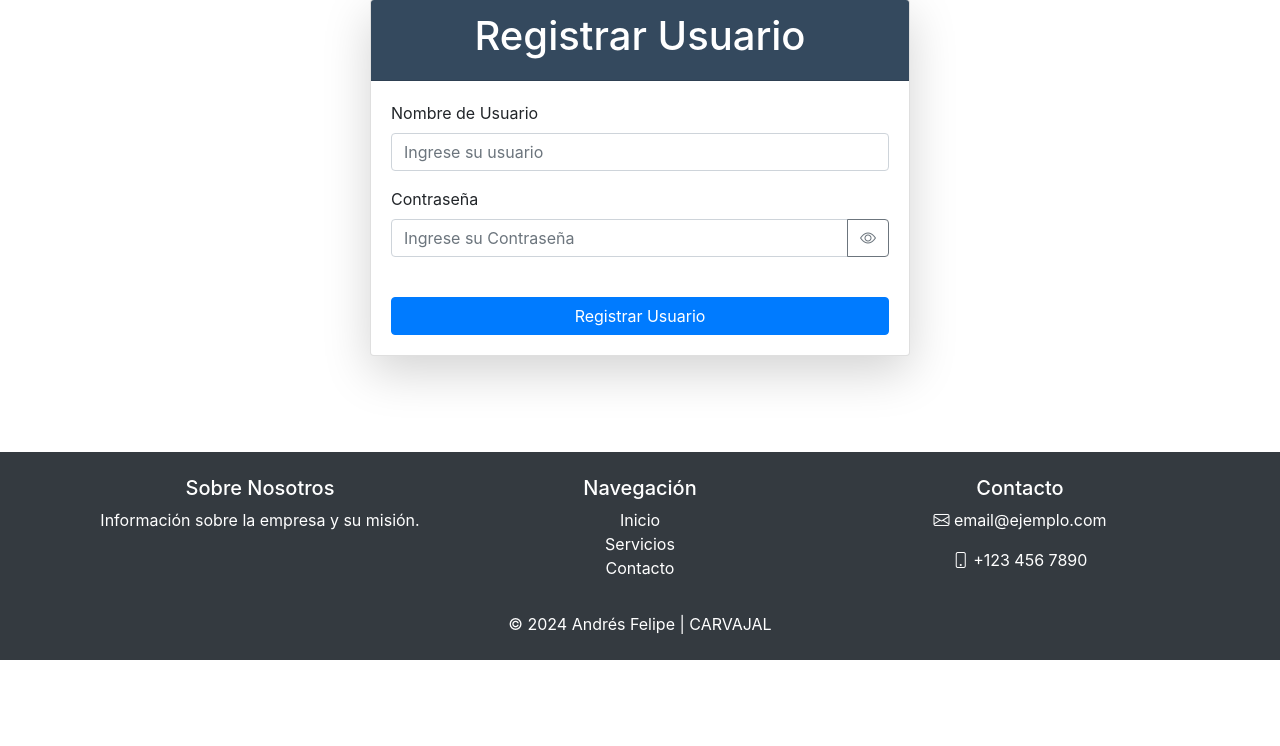
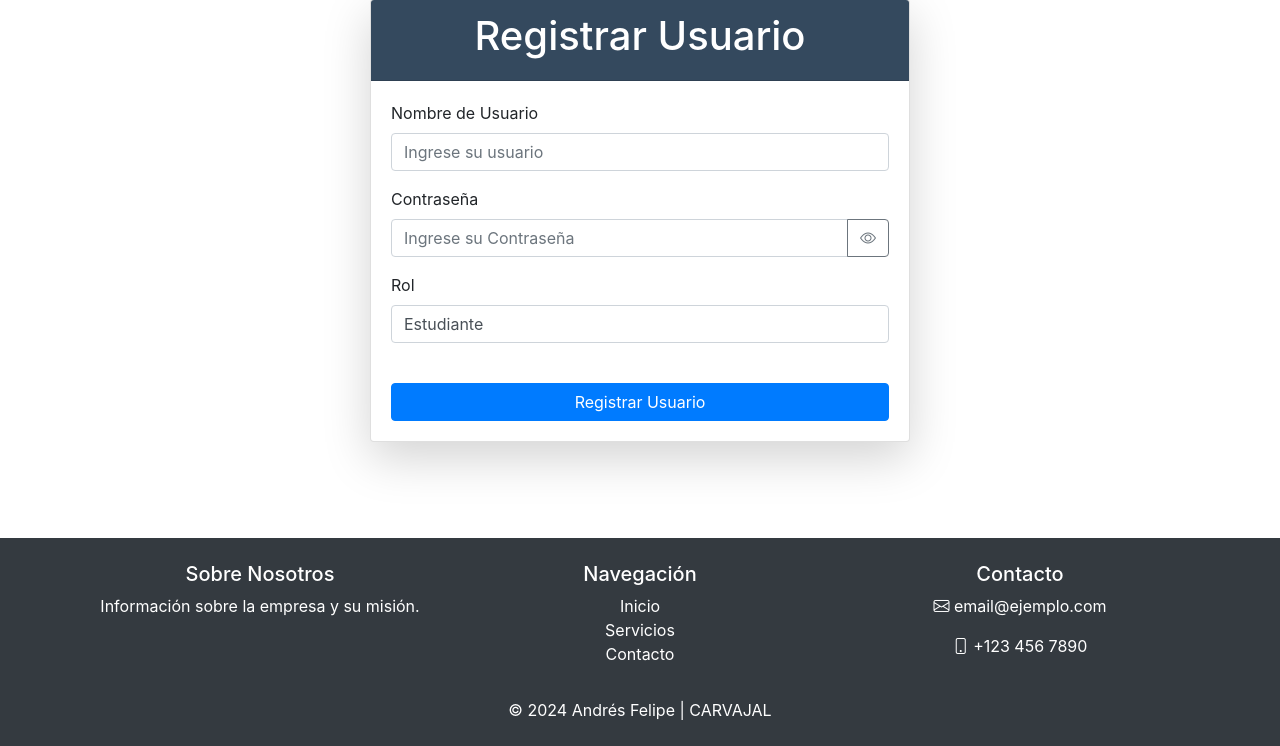
Before and after one commit to CARVAJAL2726/lista_de_tareas, a Flask app: page /register in a window 1280 px wide. Shown: the part 105-851 px from the top of the page. Before the commit the page ends 765 px from the top, so only its background shows below. Run offline with Flask 3, Linux system fonts and the light colour scheme; some libraries are stand-ins or nearby versions.

Commit message:
modifique register y cree pagina

```diff
--- a/templates/register.html
+++ b/templates/register.html
@@ -32,7 +32,13 @@
                                 </button>
                             </div>
                         </div>
-
+                        <div class="form-group">
+                            <label for="rol">Rol</label>
+                            <select class="form-control" id="rol" name="rol" required>
+                                <option value="estudiante">Estudiante</option>
+                                <option value="profesor">Profesor</option>
+                            </select>
+                        </div>
                         <br>
                         <div class="text-center">
                             <input type="submit" class="btn btn-primary w-100" value="Registrar Usuario">
```
Also changed, not shown: templates/pagina/pagina_profesor.html (added, +11 -0 lines), templates/pagina/pagina_estudiante.html (renamed from templates/pagina/pagina.html).
